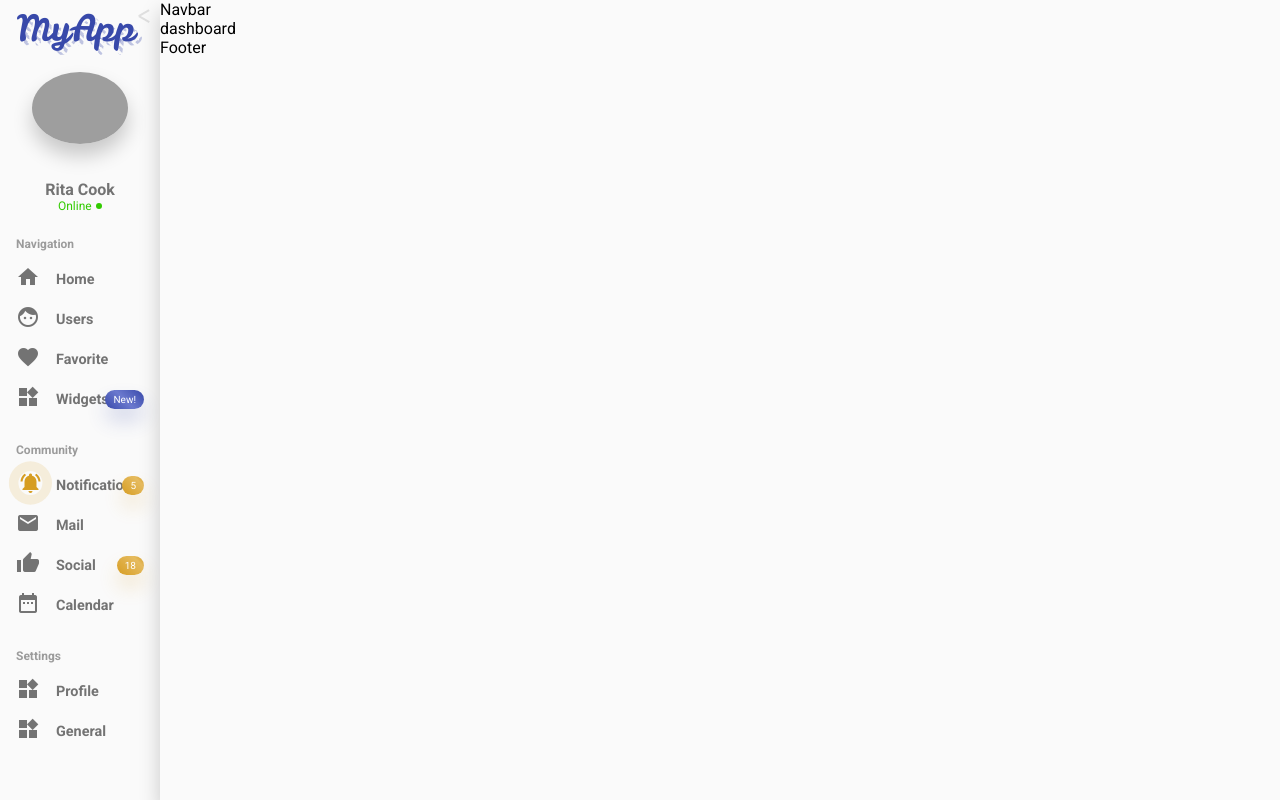
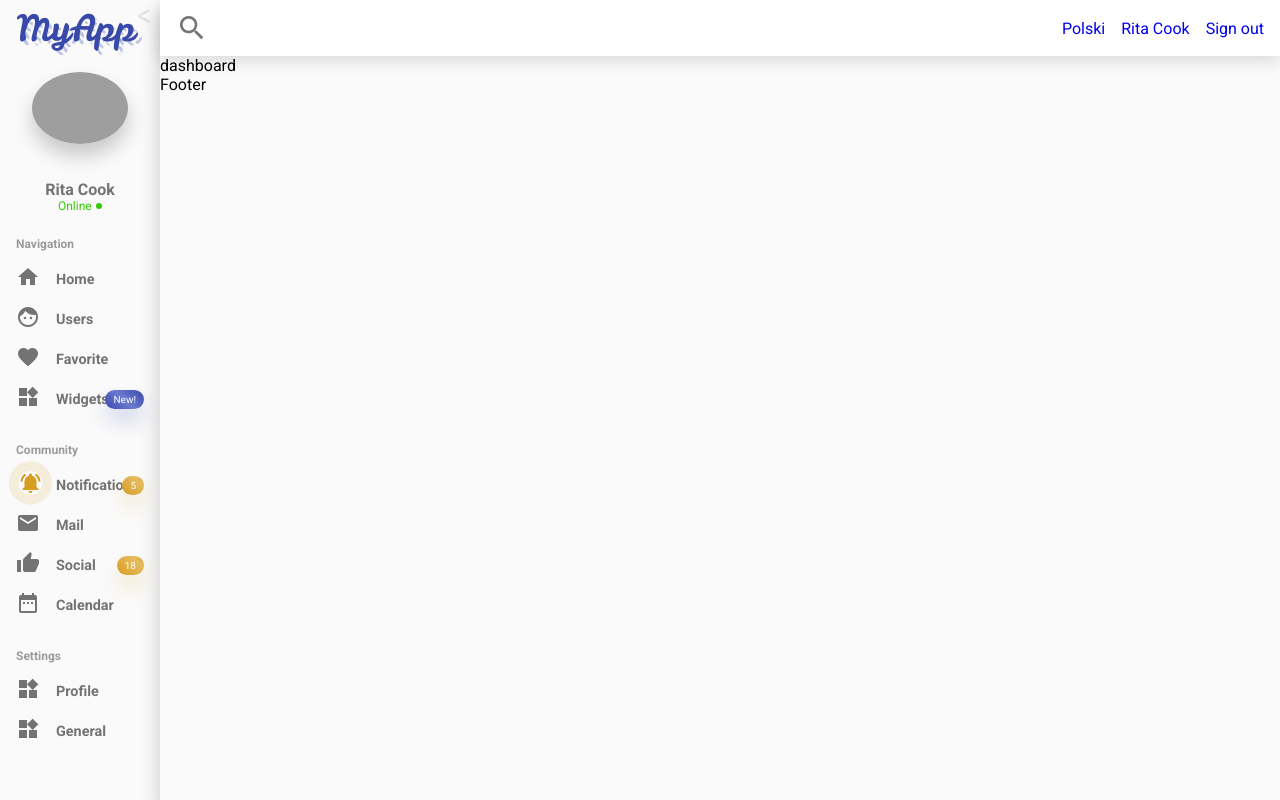
Before and after one commit to Kolan92/dashboard, a website: page index.html in a window 1280 px wide. Drawn offline with Linux system fonts and the light colour scheme; grey boxes are pictures that could not be loaded.

Commit message:
Search in navbar

```diff
--- a/index.html
+++ b/index.html
@@ -15,6 +15,7 @@
   </head>
 
   <body>
+    <input type="text" class="navbar-search__input" id="search-input" placeholder="I'm looking for">
     <div class="app">
       <input
         class="sidebar-toggler__checkbox"
@@ -201,7 +202,34 @@
       </aside>
 
       <main class="app__page">
-        <nav>Navbar</nav>
+        <nav class="navbar">
+          <div class="navbar-search">
+            <label class="navbar-search__label-icon" for="search-input">
+              <i class="material-icons navbar-search__icon">search</i>
+              <span class="navbar-search__text">Search</span>
+            </label>
+          </div>
+
+          <div class="navbar-links">
+            <div class="navbar__section">
+                <div>
+                    <a href="#"><span>Polski</span></a>
+                </div>
+            </div>
+            <div class="navbar__section">
+                <div>
+                    <a href="#">Rita Cook</a>
+                </div>
+            </div>
+            <div class="navbar__section">
+                <div>
+                    <a href="#">Sign out</a>
+                </div>
+            </div>
+        </div>
+
+
+        </nav>
 
         <div class="dashboard">dashboard</div>
 
--- a/sass/app.scss
+++ b/sass/app.scss
@@ -35,7 +35,9 @@ $font-weight-bold: 700;
 $full-size-navbar-width: 10rem;
 $collapsed-navbar-width: 3.5rem;
 
-
+html {
+    overflow-x: hidden;
+}
 body {
     font-family: 'Roboto', sans-serif;
     font-weight: 400;
@@ -46,6 +48,8 @@ body {
     flex-direction: row;
     min-height: 100vh;
 
+    transition: transform $transition-duration-short;
+
     @at-root .app__page {
         background: $gray-50;
         box-shadow: 0 12px 20px rgba(0, 0, 0, 0.2);
--- a/sass/navbar.scss
+++ b/sass/navbar.scss
@@ -0,0 +1,107 @@
+.navbar-search__input {
+  position: absolute;
+  z-index: 0;
+  left: 50%;
+  top: 1.5rem;
+  transform: translate(-50%, -50%);
+  width: 4rem;
+  height: 4rem;
+  border: 0.1rem solid $primary;
+  border-radius: 2rem;
+  padding: 0 2rem;
+  font-size: $font-size-xxl;
+  color: $primary;
+
+  &:focus {
+    z-index: 2;
+    top: 5rem;
+    width: calc(100% - 26rem);
+    outline: none;
+    transition-property: width, top;
+    transition-duration: $transition-duration-short;
+
+    & + .app {
+      transform: perspective(70rem) rotateX(30deg);
+    }
+  }
+}
+
+.navbar {
+  height: 3.5rem;
+  background: $light;
+  box-shadow: $shadow-10;
+  padding: 0 1rem;
+
+  display: flex;
+  justify-content: space-between;
+  align-items: center;
+
+  @at-root .navbar-search {
+    height: 2rem;
+    width: 2rem;
+    position: relative;
+
+    @at-root .navbar-search__label-icon {
+      display: block;
+      height: 100%;
+      width: 100%;
+      padding: 1.5rem;
+      cursor: pointer;
+      overflow: hidden;
+      margin: -.5rem;
+
+      &:hover {
+        .navbar-search__icon {
+          color: $primary;
+          text-shadow: $shadow-20;
+          font-size: calc(#{$font-size-xxl} + 50%) !important;
+        }
+
+        .navbar-search__text {
+          color: $primary;
+          text-shadow: $shadow-20;
+          left: 2.5rem;
+          opacity: 1;
+        }
+      }
+    }
+
+    @at-root .navbar-search__icon {
+      color: $dark-secondary;
+      font-size: $font-size-xxl !important;
+      line-height: 1.25 !important;
+      position: relative;
+      left: 50%;
+      top: 50%;
+      transform: translate(-50%, -50%);
+      transition-property: color, text-shadow, font-size;
+      transition-duration: $transition-duration-short;
+    }
+
+    @at-root .navbar-search__text {
+      color: $dark-secondary;
+      line-height: 1.25;
+      position: absolute;
+      top: 50%;
+      left: 0;
+      transform: translateY(-50%);
+      opacity: 0;
+
+      transition-property: color, text-shadow, left, opacity;
+      transition-duration: $transition-duration-short;
+    }
+  }
+
+  @at-root .navbar-links {
+      display: flex;
+      flex-direction: row;
+      height: 100%;
+
+      @at-root .navbar__section {
+          display: flex;
+          align-items: center;
+          margin-left: 1rem;
+          height: 100%;
+      }
+  }
+}
```
Also changed, not shown: css/styles.css, 1 other file.
